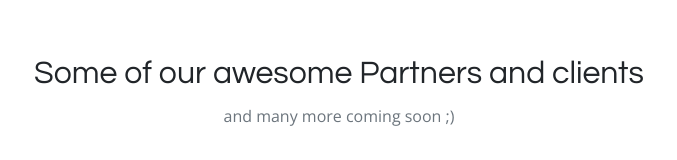
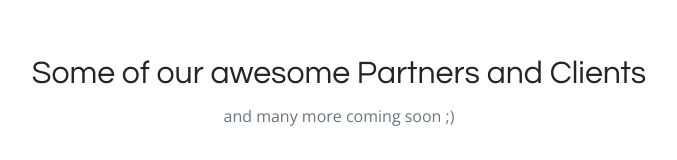
Before and after one commit to RECer/recer.github.io, a plain HTML site: page index.html in a window 1280 px wide. Shown: the part 1554-1714 px from the top of the page, without its empty margins (301-978 px from the left). Drawn offline with nearby package versions, Linux system fonts and the light colour scheme.

Commit message:
Capitalize 'C' Clients

```diff
--- a/index.html
+++ b/index.html
@@ -189,7 +189,7 @@
 
 <section class="text-center py-5">
   <div class="container">
-    <h2 class="pt-5 h2">Some of our awesome Partners and clients</h2>
+    <h2 class="pt-5 h2">Some of our awesome Partners and Clients</h2>
     <p class="text-muted pb-5">and many more coming soon ;)</p>
     <div>
       <div class="row justify-content-center align-items-center">
```
